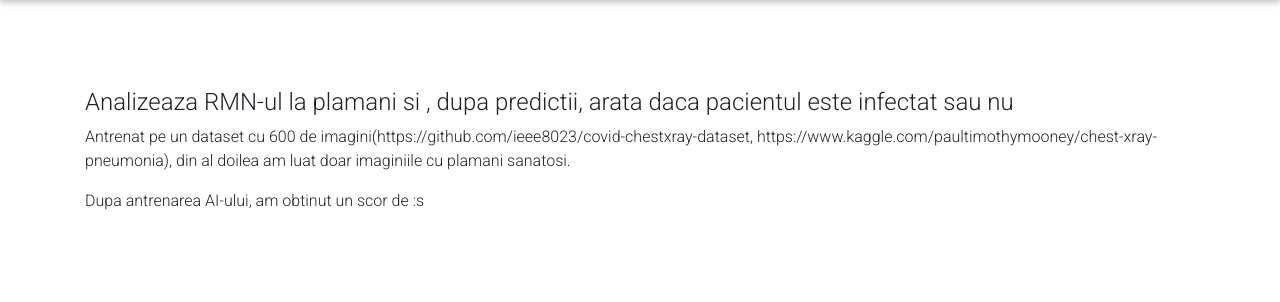
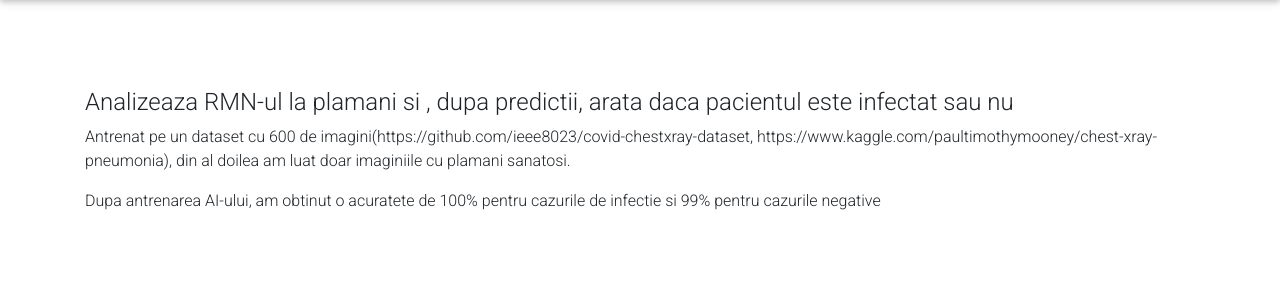
Before and after one commit to ChirilaLaura/COVID-X_V2, a Flask app: page /CovidX/Analizeaza_RMN in a window 1280 px wide. Shown: the part 56-358 px from the top of the page. Run offline with Flask 2, Linux system fonts and the light colour scheme; some libraries are stand-ins or nearby versions.

Commit message:
last push

```diff
--- a/templates/file_input_covid.html
+++ b/templates/file_input_covid.html
@@ -27,7 +27,7 @@
                       Antrenat pe un dataset cu 600 de imagini(https://github.com/ieee8023/covid-chestxray-dataset, https://www.kaggle.com/paultimothymooney/chest-xray-pneumonia),
                       din al doilea am luat doar imaginiile cu plamani sanatosi.
                 </p>
-                <p>Dupa antrenarea AI-ului, am obtinut un scor de :s
+                <p>Dupa antrenarea AI-ului, am obtinut o acuratete de 100% pentru cazurile de infectie si 99% pentru cazurile negative
                 </p>
             </div>
         </div>
```
